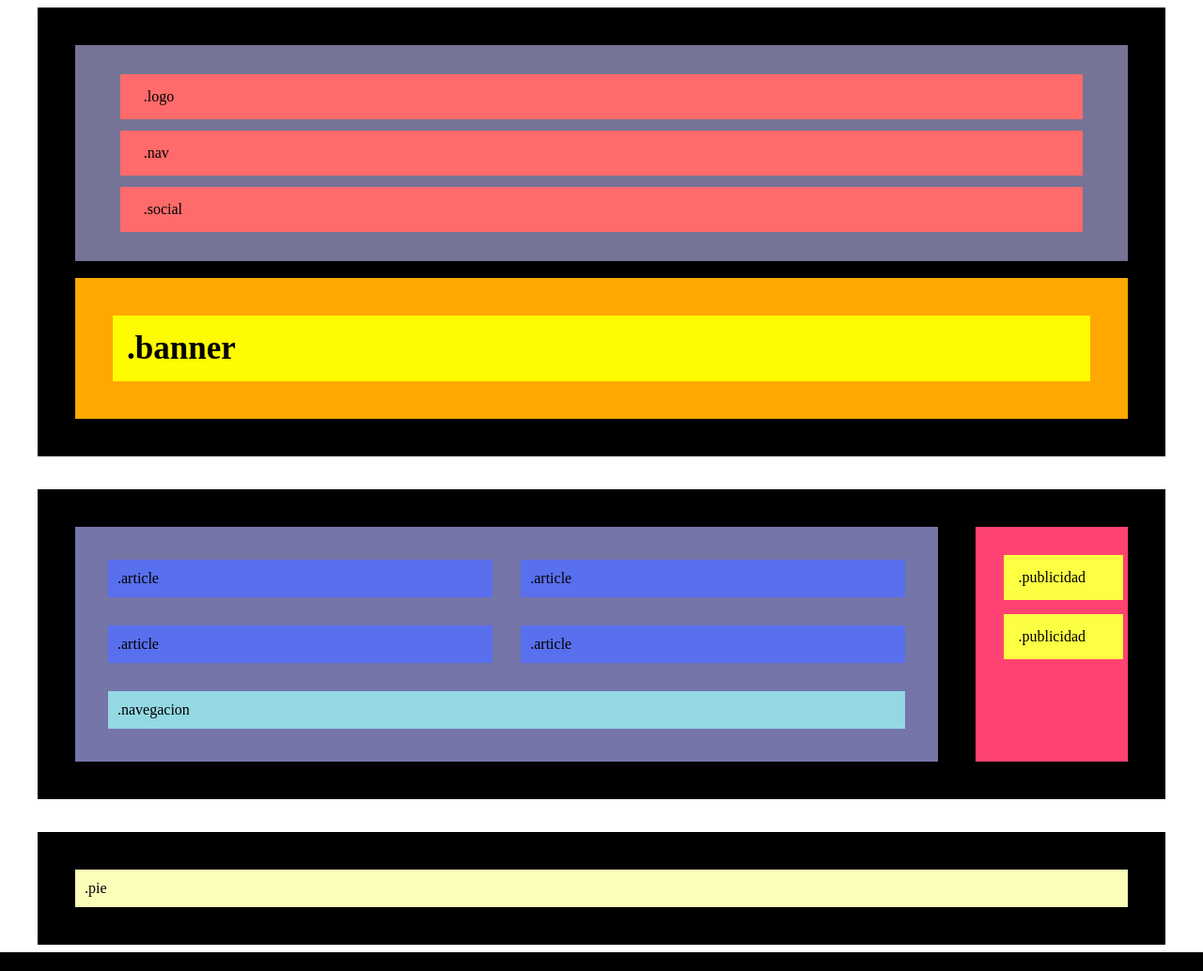
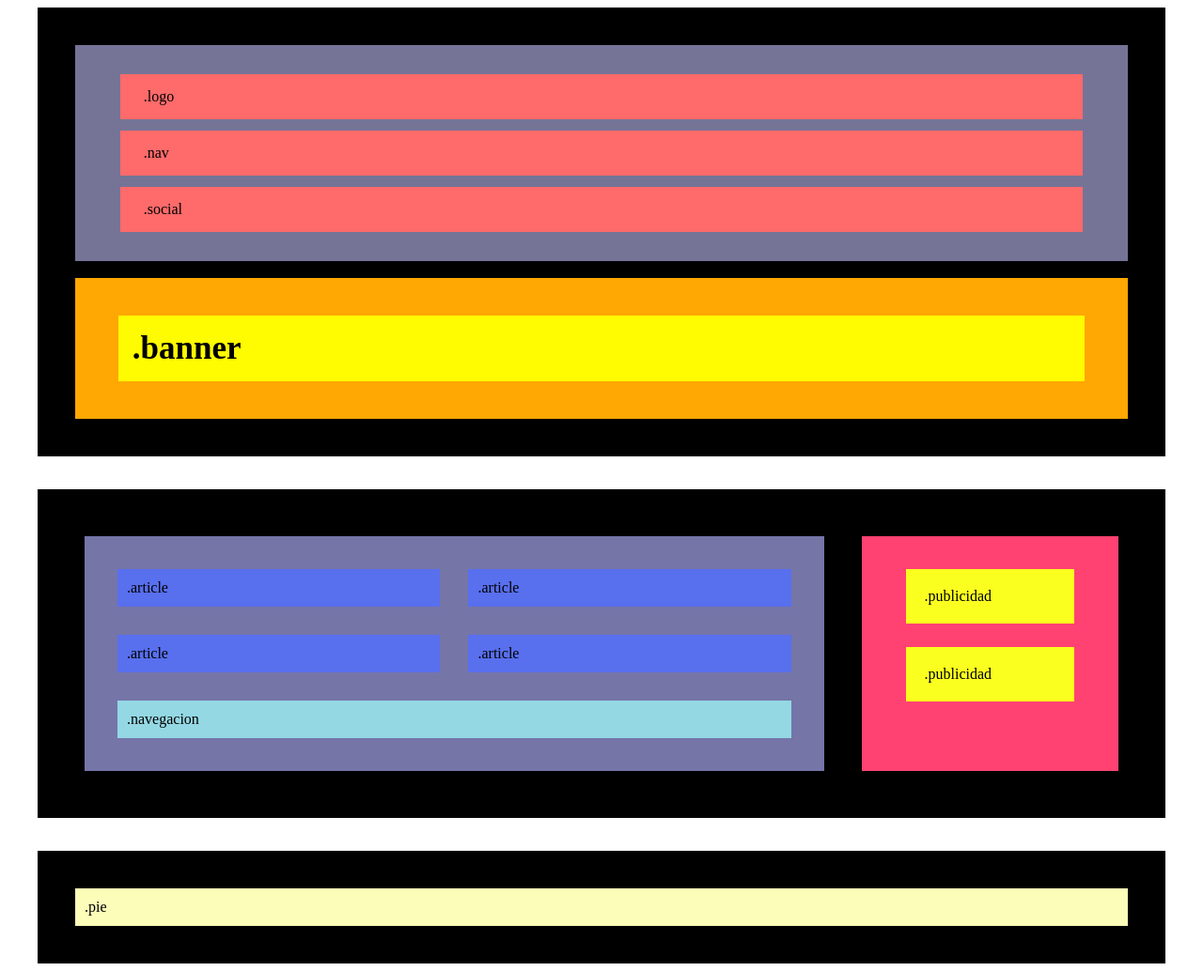
Before and after one commit to mikelji97/Sprint-1, a PHP site: page / in a window 1280 px wide. Shown: the whole page at 94% size. Run offline with PHP 8.4, Linux system fonts and the light colour scheme.

Commit message:
Ejercicio terminado

```diff
--- a/Ejercicio1/css/style.css
+++ b/Ejercicio1/css/style.css
@@ -48,23 +48,21 @@ body {
     display: flex;
     padding: 40px;
     background-color: rgb(255, 167, 2);
-
-
 }
 .banner .banner1{
     display: flex;
     background-color :rgb(255, 251, 0);
     padding: 15px;
     font-size: 35px;
-    width: 100%;
+    width: 96%;
     margin: 0 auto;
 
 }
 .section{
-    display: flex;;
+    display: flex;
     background-color: black;
     margin-top: 35px;
-    padding: 40px;
+    padding: 50px;
     gap: 40px;
 }
 .section .article {
@@ -125,24 +123,25 @@ body {
 }
 .aside {
     display: flex;
-    flex-direction: column;
+    flex-wrap: wrap;
     background-color: rgb(255, 66, 113);
-    gap: 15px;
-    padding: 30px;
-    width: 20%;
-
+    gap: 5px;
+    padding: 20px;
+    align-content: flex-start;
 }
 .aside .publi1 {
     display: flex;
-    background-color: rgb(252, 255, 66);
-    padding: 15px;
-    justify-content: center;
+    background-color: rgb(251, 255, 31);
+    padding: 20px;
+
+
 }
 .aside .publi2 {
     display: flex;
-    background-color: rgb(252, 255, 66);
-    padding: 15px;
-    justify-content: center;
+    background-color: rgb(251, 255, 31);
+    padding: 20px;
+
+
 }
 .footer-container {
     display: flex;
@@ -160,7 +159,7 @@ body {
     justify-content: flex-start;
     text-indent: 10px;
 }
-@media (min-width: 768px) and (max-width: 1024px) {
+@media (min-width: 768px) and (max-width: 1023px) {
     .section {
         flex-direction: column;
         margin: 0 auto;
@@ -182,10 +181,67 @@ body {
     .aside {
         width: auto;
         align-items: flex-start;
+        gap: 10px;
     }
     .aside .publi1,
     .aside .publi2 {
-        width: 95%;
+        width: 93%;
         justify-content: start;
         margin: 0 auto;
     }
+    @media (min-width: 1024px) {
+        .aside .publi1,
+        .aside .publi2 {
+            width: 60%;
+            margin-top: 15px;
+        }
+    }
+    @media (max-width: 767px){
+            .section {
+        flex-direction: column;
+        margin: 0 auto;
+    }
+    .banner .banner1 {
+        width: 100%;
+
+    }
+    .section .article {
+        flex-direction: column;
+    }
+    .article .article1,
+    .article .article2,
+    .article .article3,
+    .article .article4 {
+        width: 92%;
+        margin: 0 auto;
+        padding: 15px;
+    }
+    .article .navegacion {
+        width: 92%;
+        margin: 0 auto;
+        padding: 15px;
+    }
+    .container {
+        flex-direction: column;
+        align-items: center;
+        justify-content: center;
+    }
+    .container .logo,
+    .container .nav,
+    .container .social {
+        width: 94%;
+        margin: 0;
+        text-align: start;
+        padding: 15px;
+    }
+    .aside {
+        width: auto;
+        align-items: flex-start;
+    }
+    .aside .publi1,
+    .aside .publi2 {
+        justify-content: start;
+        margin: 0 auto;
+        width: 84%;
+    }
+}
```
